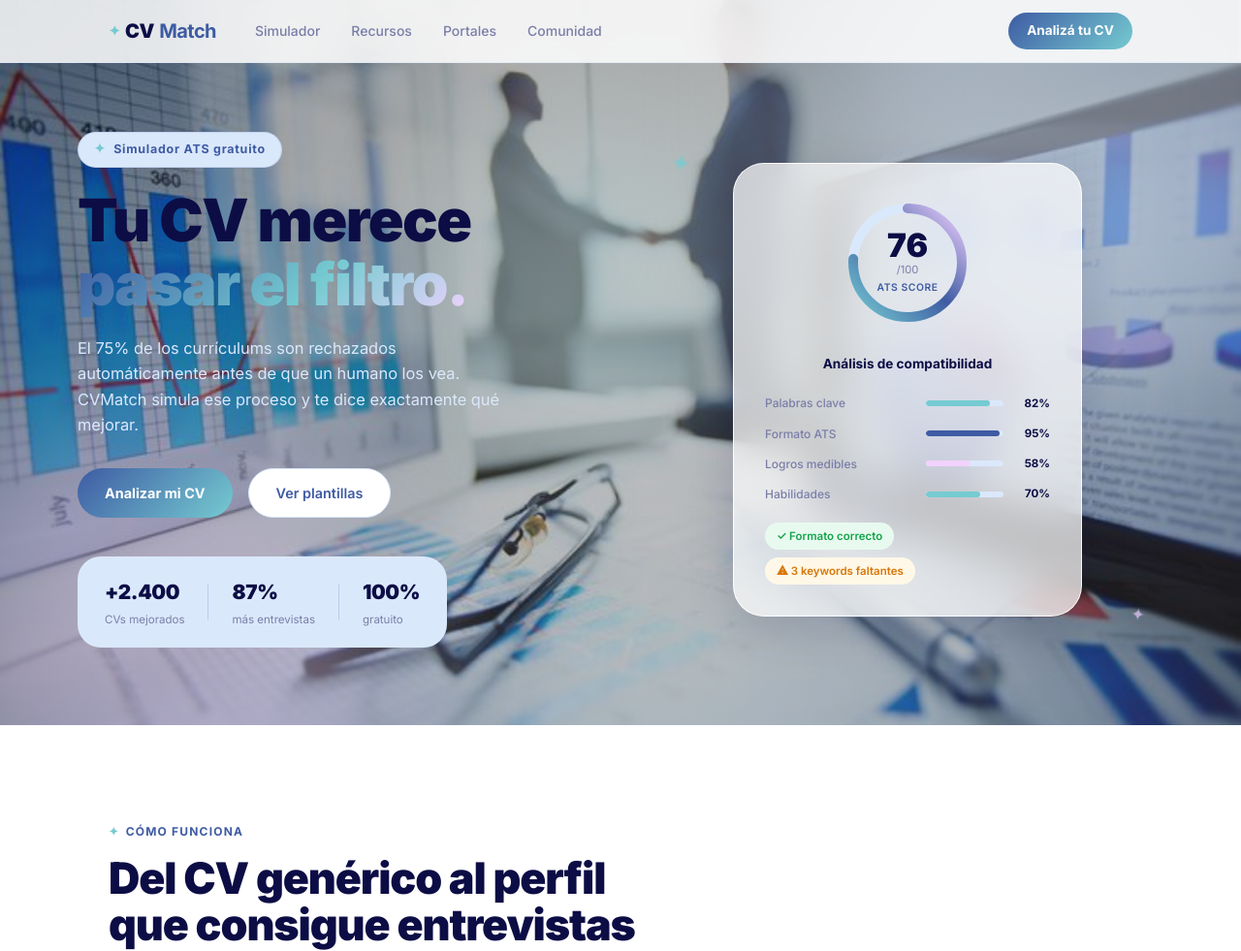
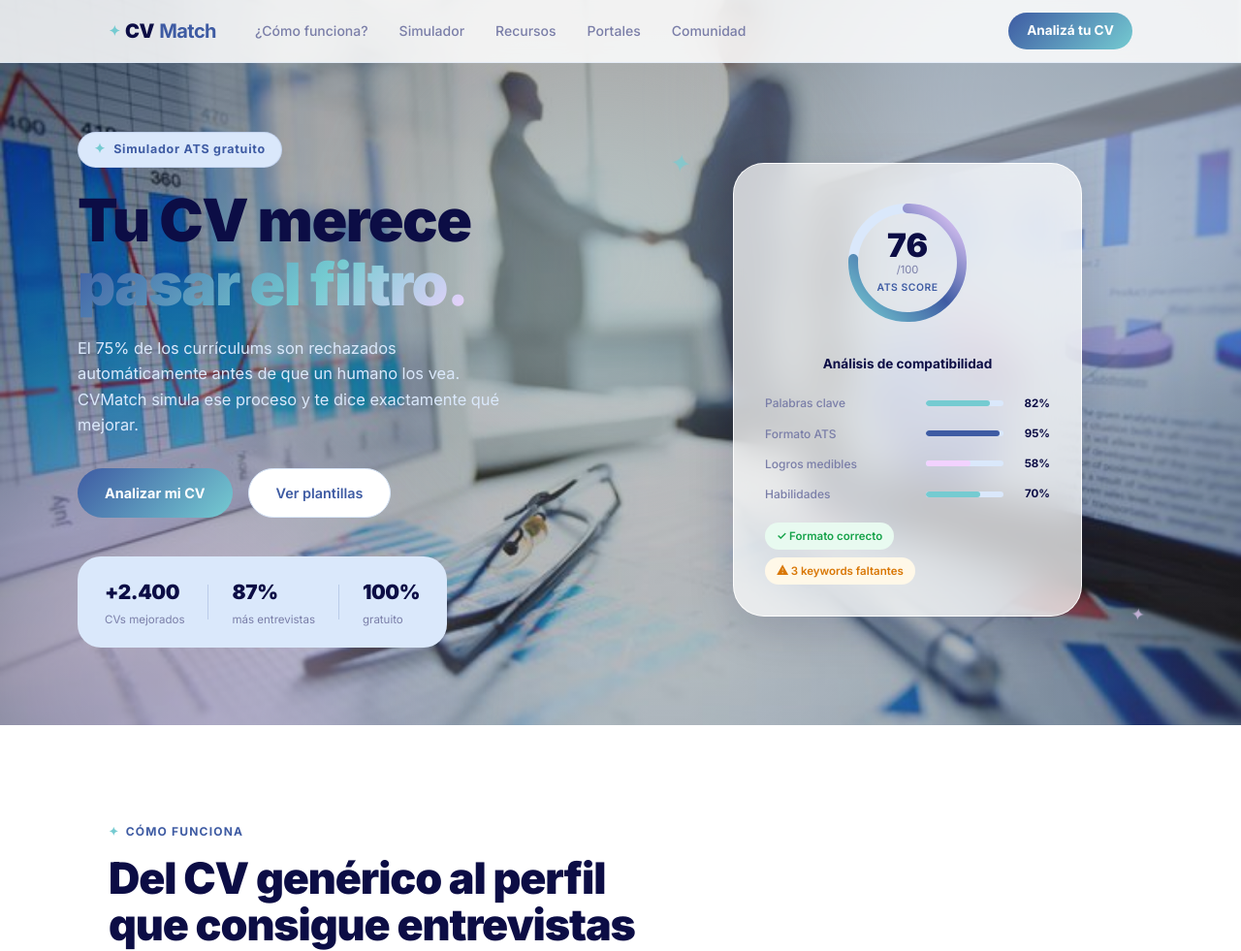
Before and after one commit to CET-Programacion-Asistida-con-IA-2026/proyecto-equipo14-grupoB, a plain HTML site: page index.html in a window 1280 px wide. Shown: the top 981 px of the page at 97% size. Drawn offline with Linux system fonts and the light colour scheme.

Commit message:
cambiando nombre de la seccion

```diff
--- a/index.html
+++ b/index.html
@@ -16,7 +16,8 @@
         <span class="logo-star">✦</span>CV<strong>Match</strong>
       </a>
       <nav class="nav-links">
-        <a href="#simulador">Simulador</a>
+        <a href="#simulador">¿Cómo funciona?</a>
+        <a href="#analizador">Simulador</a>
         <a href="#recursos">Recursos</a>
         <a href="#portales">Portales</a>
         <a href="#comunidad">Comunidad</a>
```
